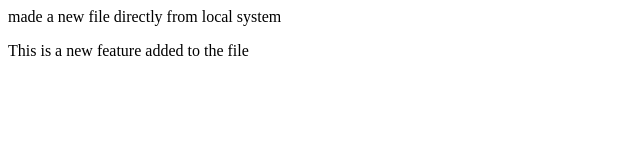
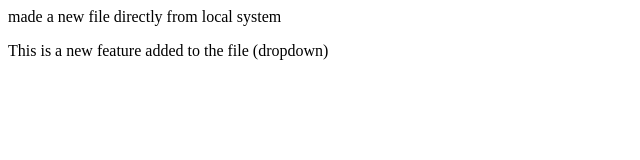
Before and after one commit to AkshatSan/localpractice, a plain HTML site: page index.html in a window 1280 px wide. Shown: the full height of the page, 0-640 px from the left. Drawn offline with Linux system fonts and the light colour scheme.

Commit message:
Add a new word dropdown

```diff
--- a/index.html
+++ b/index.html
@@ -1,4 +1,4 @@
 <p> made a new file directly from local system</p>
 <p>
-    This is a new feature added to the file
+    This is a new feature added to the file (dropdown)
 </p>
```
